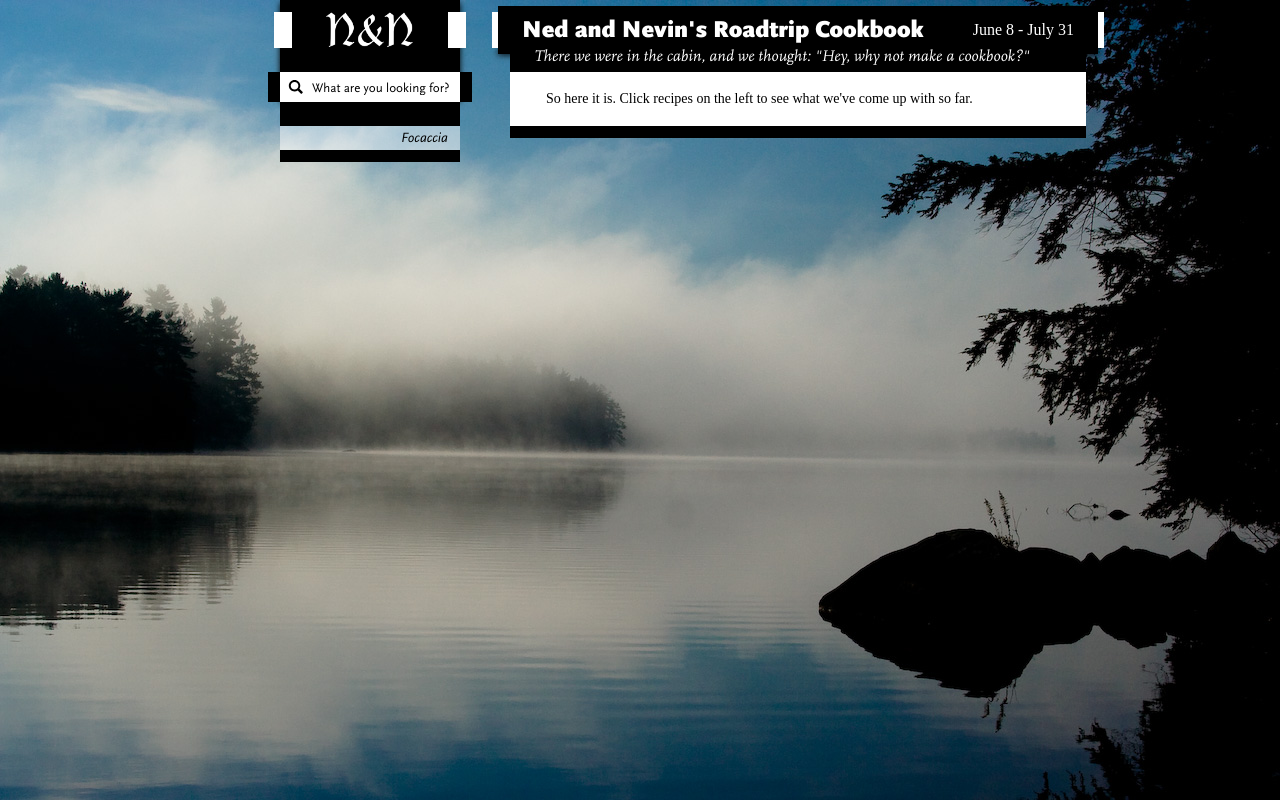
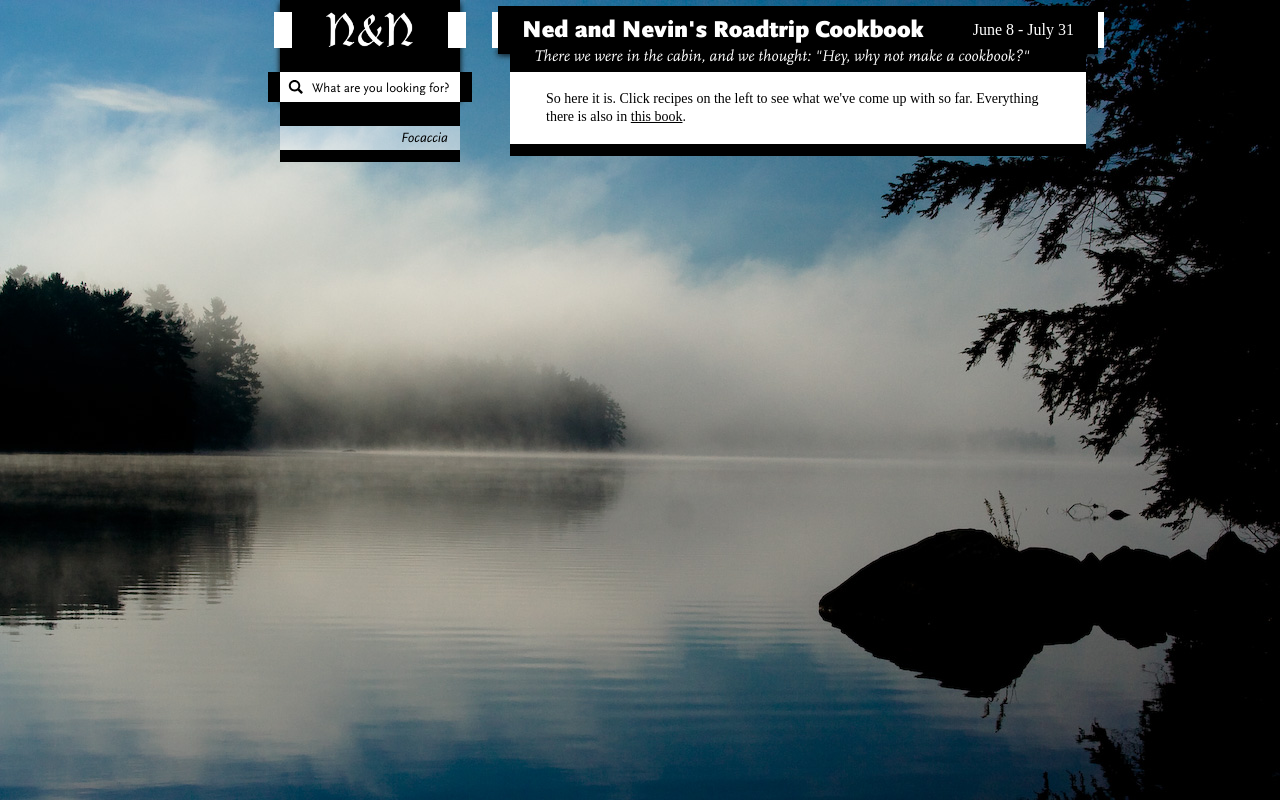
Before and after one commit to bqpd/roadcook, a plain HTML site: page tripbook.html in a window 1280 px wide. Drawn offline with Linux system fonts and the light colour scheme; a web font is replaced by a local one.

Commit message:
added book link

```diff
--- a/style/styles.css
+++ b/style/styles.css
@@ -190,6 +190,15 @@ a {
 	text-decoration: none;
 }
 
+#recipe a{
+	text-decoration: underline;
+}
+
+#recipe a:hover{
+	background-color: #ddd;
+	text-decoration: none;
+}
+
 :focus {
     outline: 0;
 }
--- a/tripbook.html
+++ b/tripbook.html
@@ -29,7 +29,7 @@
 
 	<div id="main">
 		<div id="recipe">
-		So here it is. Click recipes on the left to see what we've come up with so far.
+		So here it is. Click recipes on the left to see what we've come up with so far. Everything there is also in <a href="latex/roadcook.pdf">this book</a>.
 		</div>
 
 		<div id="botbrect"></div>
```
Also changed, not shown: 6 other files.
